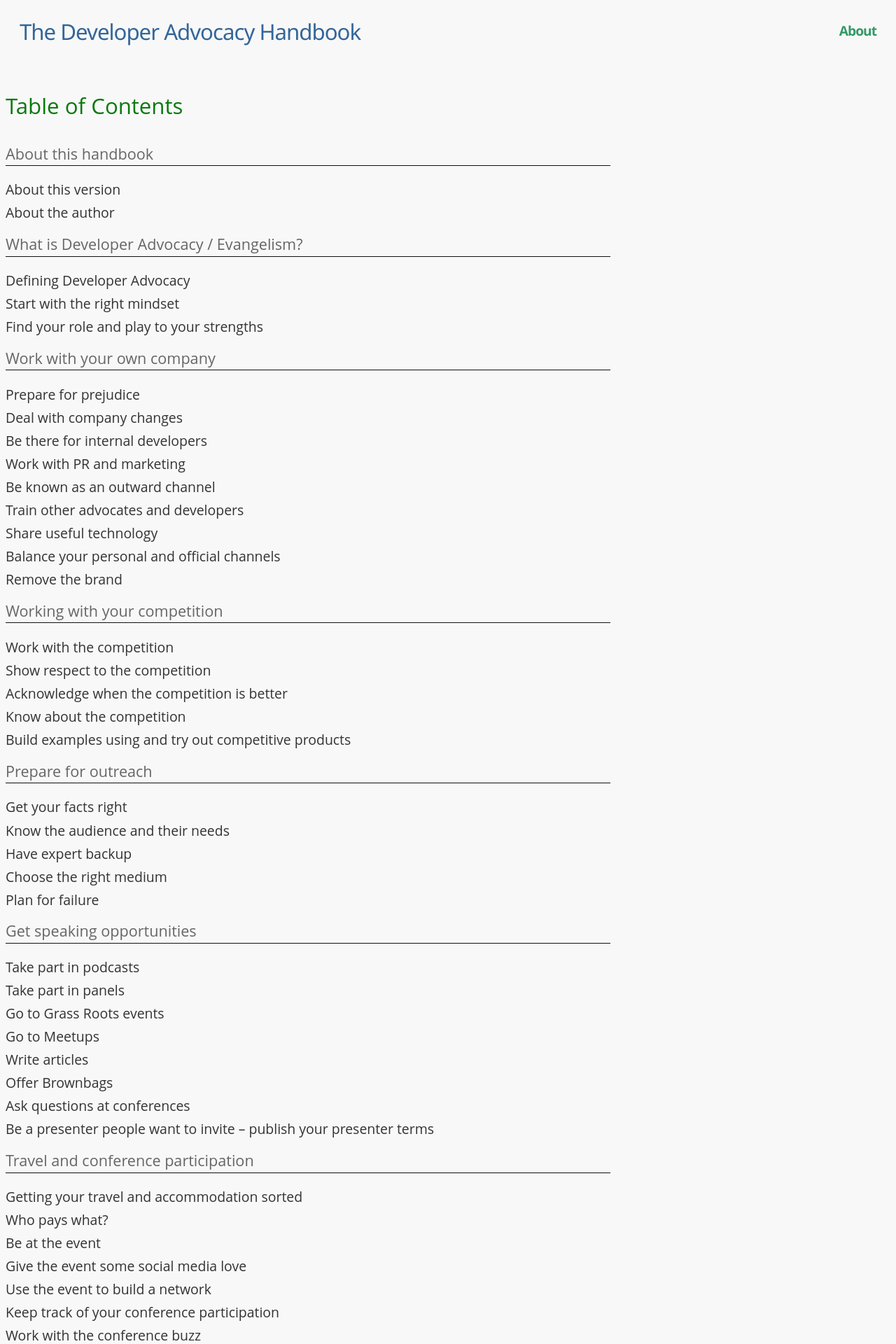
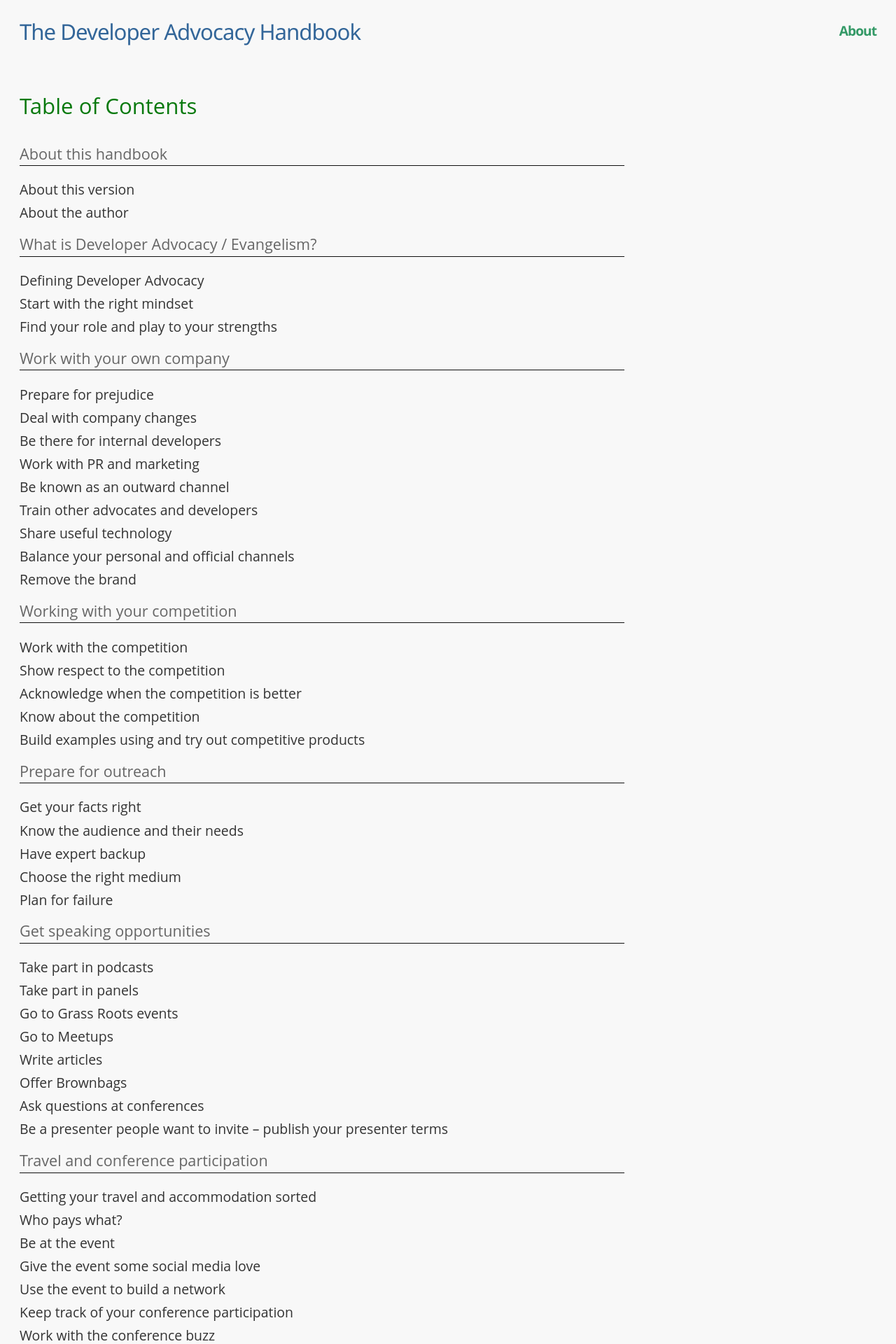
Before and after one commit to codepo8/developer-advocacy-handbook, a Jekyll site: the page built from toc.md, in a window 1280 px wide. Shown: the top 1920 px of the page at 70% size. Built offline with Jekyll 4.4.1, drawn with Linux system fonts in a browser that asks for light colours; our own code applies the rules of GitHub Pages for plain Markdown files.

Commit message:
adding padding to toc

```diff
--- a/_layouts/default.html
+++ b/_layouts/default.html
@@ -12,7 +12,7 @@
     {% include header.html %}
     {% include nav.html %}
   </header>
-  <article>
+  <article class="standalone">
      <nav>
        {{ content }}
      </nav>
--- a/assets/styles.css
+++ b/assets/styles.css
@@ -113,6 +113,9 @@ ul ul, nav ul ul {
 }
 ul ul li {
   padding-bottom: .2em;
+}
+article.standalone {
+  margin: 0 20px;
 }
 article ul ul li a {
   color: var(--innerlink);
```
